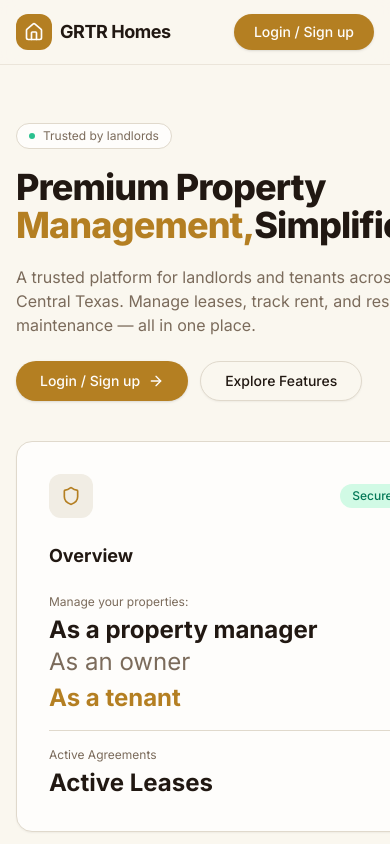
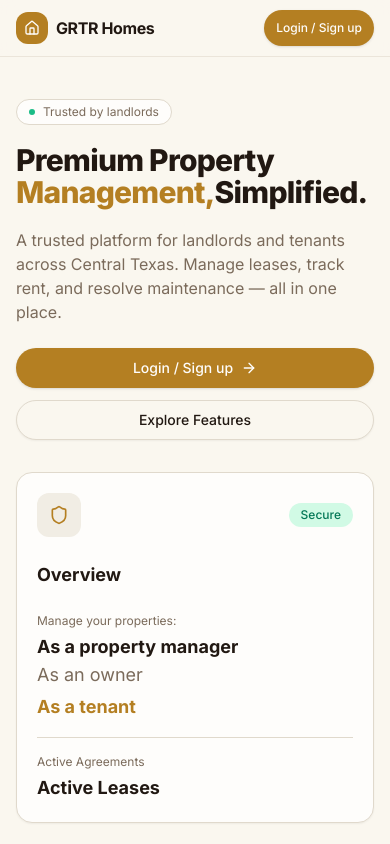
Before and after one commit to vishnnupriiyaa/grtrhomes, a Next.js app: page / in a window 390 px wide. Shown: the top 844 px of the page. Built offline with nearby package versions, Linux system fonts and the light colour scheme.

Commit message:
Improve landing page mobile responsiveness without desktop regressions

```diff
--- a/app/page.js
+++ b/app/page.js
@@ -6,19 +6,19 @@ import { Home, Shield, Building2, CreditCard, Wrench, Mail, TrendingUp, FileText
 
 const Nav = () => (
   <nav className="w-full border-b border-border/60 bg-background/80 backdrop-blur sticky top-0 z-40">
-    <div className="container mx-auto flex items-center justify-between h-16 px-4">
+    <div className="container mx-auto flex items-center justify-between h-14 md:h-16 px-4">
       <Link href="/" className="flex items-center gap-2">
-        <div className="h-9 w-9 rounded-lg bg-primary flex items-center justify-center">
-          <Home className="h-5 w-5 text-primary-foreground" />
+        <div className="h-8 w-8 md:h-9 md:w-9 rounded-lg bg-primary flex items-center justify-center">
+          <Home className="h-4 w-4 md:h-5 md:w-5 text-primary-foreground" />
         </div>
-        <span className="font-bold text-lg tracking-tight">GRTR Homes</span>
+        <span className="font-bold text-base md:text-lg tracking-tight">GRTR Homes</span>
       </Link>
-      <div className="flex items-center gap-6">
+      <div className="flex items-center gap-2 md:gap-6">
         <a href="#features" className="text-sm text-muted-foreground hover:text-foreground hidden md:inline">Features</a>
         <a href="#roles" className="text-sm text-muted-foreground hover:text-foreground hidden md:inline">Who it's for</a>
         <a href="#tech" className="text-sm text-muted-foreground hover:text-foreground hidden md:inline">Tech</a>
         <Link href="/login">
-          <Button className="rounded-full px-5">Login / Sign up</Button>
+          <Button className="rounded-full px-3 py-2 text-xs sm:text-sm sm:px-5">Login / Sign up</Button>
         </Link>
       </div>
     </div>
@@ -32,27 +32,27 @@ const Hero = () => (
       <div className="absolute top-20 -left-20 h-72 w-72 rounded-full bg-primary/10 blur-3xl" />
       <div className="absolute bottom-0 right-1/4 h-80 w-80 rounded-full bg-primary/5 blur-3xl" />
     </div>
-    <div className="container mx-auto px-4 py-14 md:py-28 grid md:grid-cols-2 gap-10 md:gap-12 items-center">
+    <div className="container mx-auto px-4 py-10 md:py-28 grid md:grid-cols-2 gap-8 md:gap-12 items-center">
       <div>
         <div className="inline-flex items-center gap-2 bg-card border border-border rounded-full px-3 py-1 mb-5 md:mb-6 text-xs">
           <span className="h-1.5 w-1.5 rounded-full bg-emerald-500 animate-pulse" />
           <span className="text-muted-foreground">Trusted by landlords </span>
         </div>
-        <h1 className="text-4xl sm:text-5xl md:text-6xl font-extrabold tracking-tight leading-[1.05]">
+        <h1 className="text-3xl sm:text-5xl md:text-6xl font-extrabold tracking-tight leading-[1.05]">
           Premium Property <span className="text-primary">Management,</span>
           <br className="hidden sm:block" />Simplified.
         </h1>
         <p className="mt-5 md:mt-6 text-base md:text-lg text-muted-foreground max-w-xl">
           A trusted platform for landlords and tenants across Central Texas. Manage leases, track rent, and resolve maintenance — all in one place.
         </p>
-        <div className="mt-6 md:mt-8 flex flex-wrap gap-3">
+        <div className="mt-6 md:mt-8 flex flex-col sm:flex-row gap-3 sm:items-center">
           <Link href="/login">
-            <Button size="lg" className="rounded-full px-6 gap-2">
+            <Button size="lg" className="w-full sm:w-auto rounded-full px-6 gap-2">
               Login / Sign up <ArrowRight className="h-4 w-4" />
             </Button>
           </Link>
           <a href="#features">
-            <Button size="lg" variant="outline" className="rounded-full px-6 bg-background">
+            <Button size="lg" variant="outline" className="w-full sm:w-auto rounded-full px-6 bg-background">
               Explore Features
             </Button>
           </a>
@@ -108,25 +108,25 @@ const HeroVisual = () => (
 )
 
 const PortfolioCard = () => (
-  <div className="bg-card border border-border rounded-2xl p-8 shadow-sm max-w-md ml-auto w-full">
+  <div className="bg-card border border-border rounded-2xl p-5 sm:p-8 shadow-sm max-w-md ml-auto w-full">
     <div className="flex items-center justify-between mb-6">
       <div className="h-11 w-11 rounded-lg bg-muted flex items-center justify-center">
         <Shield className="h-5 w-5 text-primary" />
       </div>
       <span className="text-xs bg-emerald-100 text-emerald-700 px-3 py-1 rounded-full font-medium">Secure</span>
     </div>
-    <h3 className="font-bold text-lg mb-6"> Overview</h3>
+    <h3 className="font-bold text-lg mb-6">Overview</h3>
     <div className="space-y-4">
       <div>
         <p className="text-xs text-muted-foreground">Manage your properties:</p>
-        <p className="text-2xl font-bold mt-1"> As a property manager</p>
-        <p className="text-2xl text-muted-foreground">As an owner</p>
-        <p className="text-2xl font-bold text-primary mt-1"> As a tenant</p>
+        <p className="text-lg sm:text-2xl font-bold mt-1">As a property manager</p>
+        <p className="text-lg sm:text-2xl text-muted-foreground">As an owner</p>
+        <p className="text-lg sm:text-2xl font-bold text-primary mt-1">As a tenant</p>
       </div>
       <div className="h-px bg-border" />
       <div>
         <p className="text-xs text-muted-foreground">Active Agreements</p>
-        <p className="text-2xl font-bold mt-1">Active Leases</p>
+        <p className="text-lg sm:text-2xl font-bold mt-1">Active Leases</p>
       </div>
     </div>
   </div>
@@ -139,7 +139,7 @@ const Features = () => {
     { icon: Wrench, title: 'Maintenance Portal', desc: 'Tenants submit priority-based tickets while landlords review, assign, and resolve in real-time.' },
   ]
   return (
-    <section id="features" className="py-20 border-t border-border/60">
+    <section id="features" className="py-14 md:py-20 border-t border-border/60">
       <div className="container mx-auto px-4">
         <div className="text-center max-w-2xl mx-auto mb-14">
           <h2 className="text-3xl md:text-4xl font-bold">Everything You Need</h2>
@@ -167,7 +167,7 @@ const Roles = () => {
     { icon: Home, title: 'Active Tenants', desc: 'Personal tenant profiling with lease visibility, insurance details, and support tickets routed straight to landlords and managers.' },
   ]
   return (
-    <section id="roles" className="py-20 border-t border-border/60 bg-muted/30">
+    <section id="roles" className="py-14 md:py-20 border-t border-border/60 bg-muted/30">
       <div className="container mx-auto px-4">
         <div className="text-center max-w-2xl mx-auto mb-14">
           <p className="text-sm font-semibold text-primary uppercase tracking-wide">Three Role-Based Interfaces</p>
@@ -175,7 +175,7 @@ const Roles = () => {
         </div>
         <div className="grid md:grid-cols-3 gap-6">
           {roles.map((r) => (
-            <div key={r.title} className="bg-card border border-border rounded-2xl p-8">
+            <div key={r.title} className="bg-card border border-border rounded-2xl p-6 md:p-8">
               <div className="h-12 w-12 rounded-xl bg-primary/10 flex items-center justify-center mb-6">
                 <r.icon className="h-6 w-6 text-primary" />
               </div>
@@ -196,8 +196,8 @@ const TechStack = () => {
     { icon: CheckCircle2, title: 'Asset Media Storage', desc: 'Fast image streaming pipelines so landlords can update property photos instantly.' },
   ]
   return (
-    <section id="tech" className="py-20 border-t border-border/60">
-      <div className="container mx-auto px-4 grid md:grid-cols-2 gap-16 items-center">
+    <section id="tech" className="py-14 md:py-20 border-t border-border/60">
+      <div className="container mx-auto px-4 grid md:grid-cols-2 gap-10 md:gap-16 items-center">
         <div>
           <p className="text-sm font-semibold text-primary uppercase tracking-wide">System & Architecture</p>
           <h2 className="text-3xl md:text-4xl font-bold mt-3">Core technical features</h2>
@@ -208,7 +208,7 @@ const TechStack = () => {
         </div>
         <div className="space-y-4">
           {items.map((it) => (
-            <div key={it.title} className="bg-card border border-border rounded-2xl p-6 flex gap-4">
+            <div key={it.title} className="bg-card border border-border rounded-2xl p-5 md:p-6 flex gap-4">
               <div className="h-10 w-10 shrink-0 rounded-lg bg-primary/10 flex items-center justify-center">
                 <it.icon className="h-5 w-5 text-primary" />
               </div>
@@ -226,7 +226,7 @@ const TechStack = () => {
 
 const Footer = () => (
   <footer className="border-t border-border/60 py-10">
-    <div className="container mx-auto px-4 flex flex-col md:flex-row items-center justify-between gap-4">
+    <div className="container mx-auto px-4 flex flex-col md:flex-row items-start md:items-center justify-between gap-4">
       <div className="flex items-center gap-2">
         <div className="h-7 w-7 rounded-md bg-primary flex items-center justify-center">
           <Home className="h-4 w-4 text-primary-foreground" />
```
